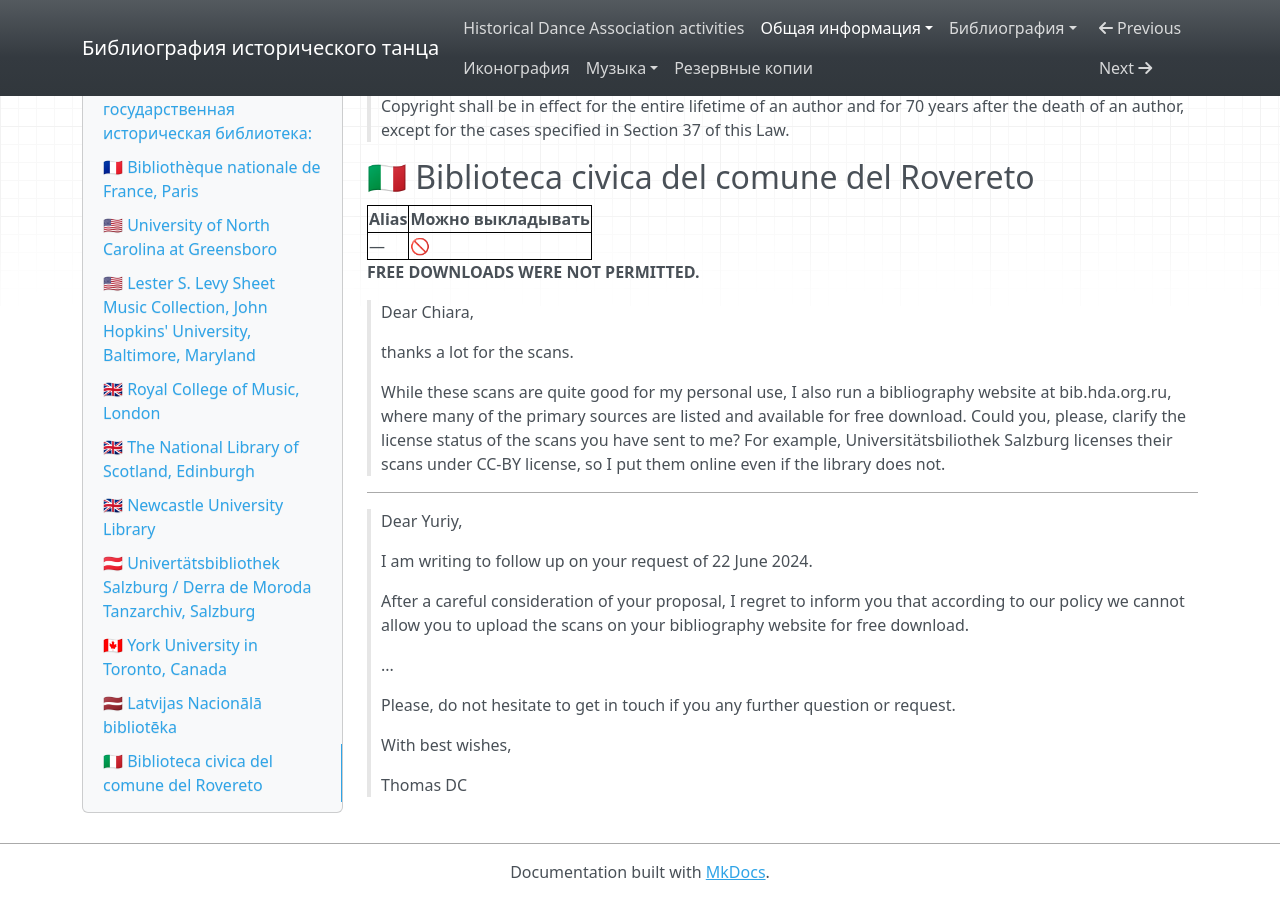
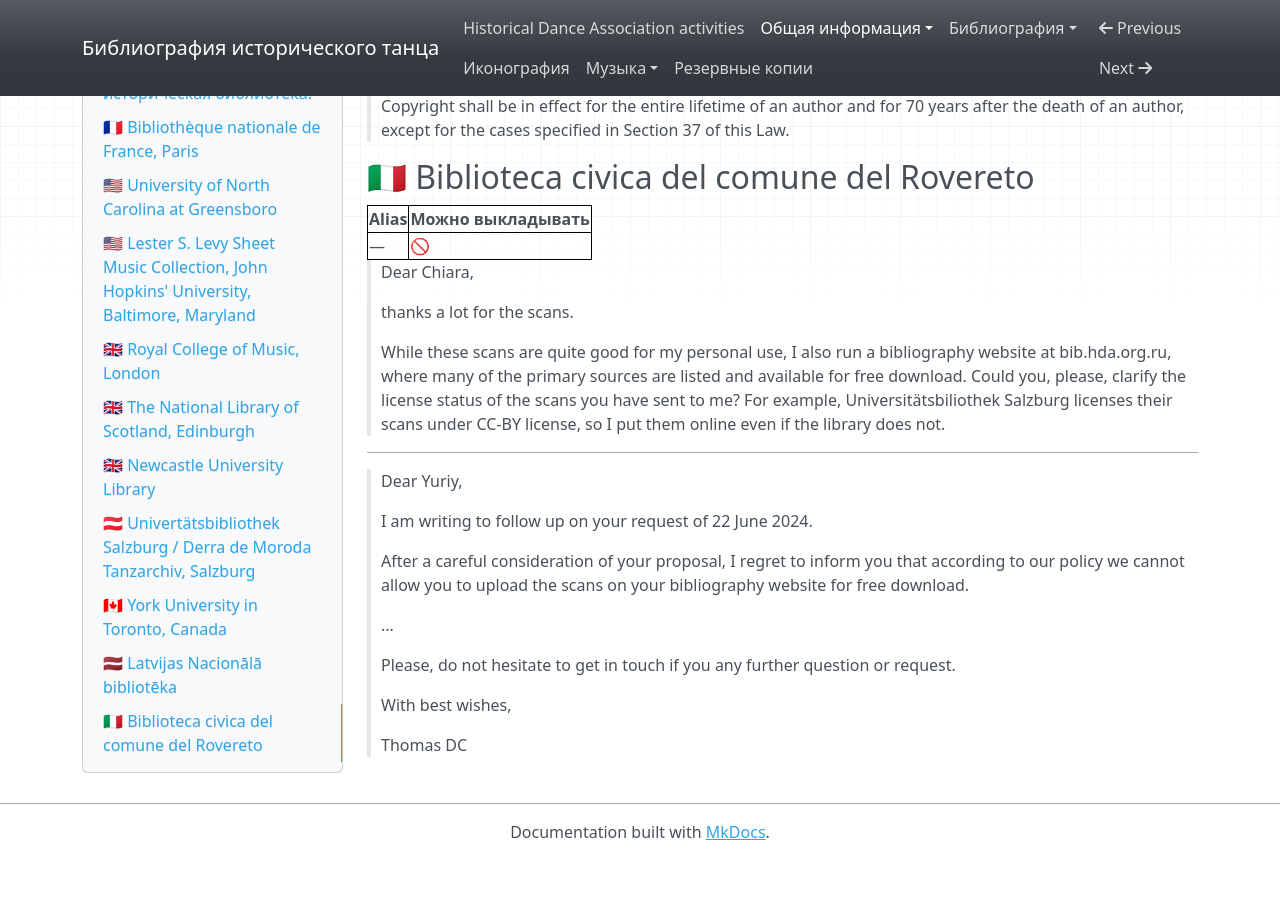
Before and after one commit to hda-technical/dancebooks, an MkDocs documentation site: the page built from docs/common/libraries.md, in a window 1280 px wide and 900 px high, scrolled down 8912 px. Built offline with MkDocs 1.6.1, drawn with Linux system fonts in a browser that asks for light colours; nearby versions of some CDN libraries; after the commit the page ends 9772 px from its top, so only the background shows below that.

Commit message:
Remove junk line

```diff
--- a/docs/common/libraries.md
+++ b/docs/common/libraries.md
@@ -458,8 +458,6 @@ Excerpts from [Digitization on Request] rules of the library and the
 | --- | --- |
 | — | 🚫 |
 
-**FREE DOWNLOADS WERE NOT PERMITTED.**
-
 > Dear Chiara,
 >
 > thanks a lot for the scans.
```
